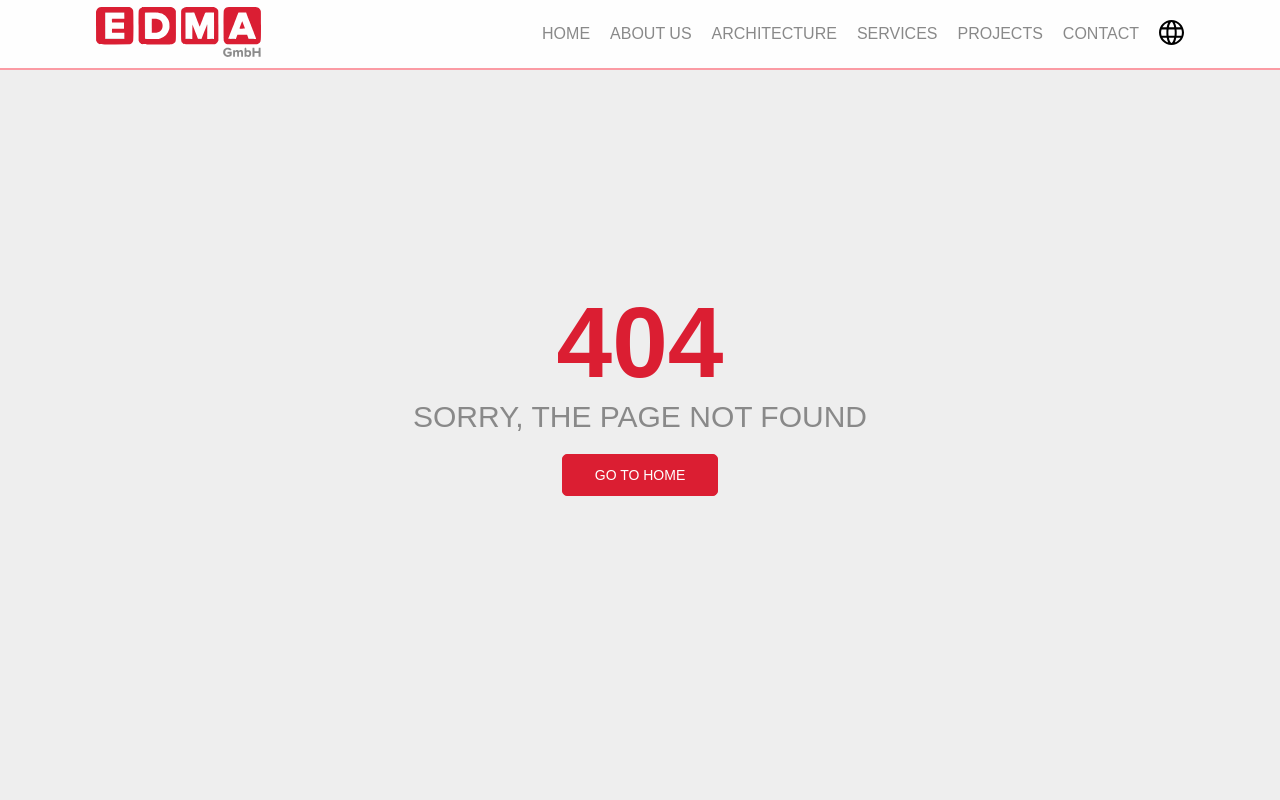
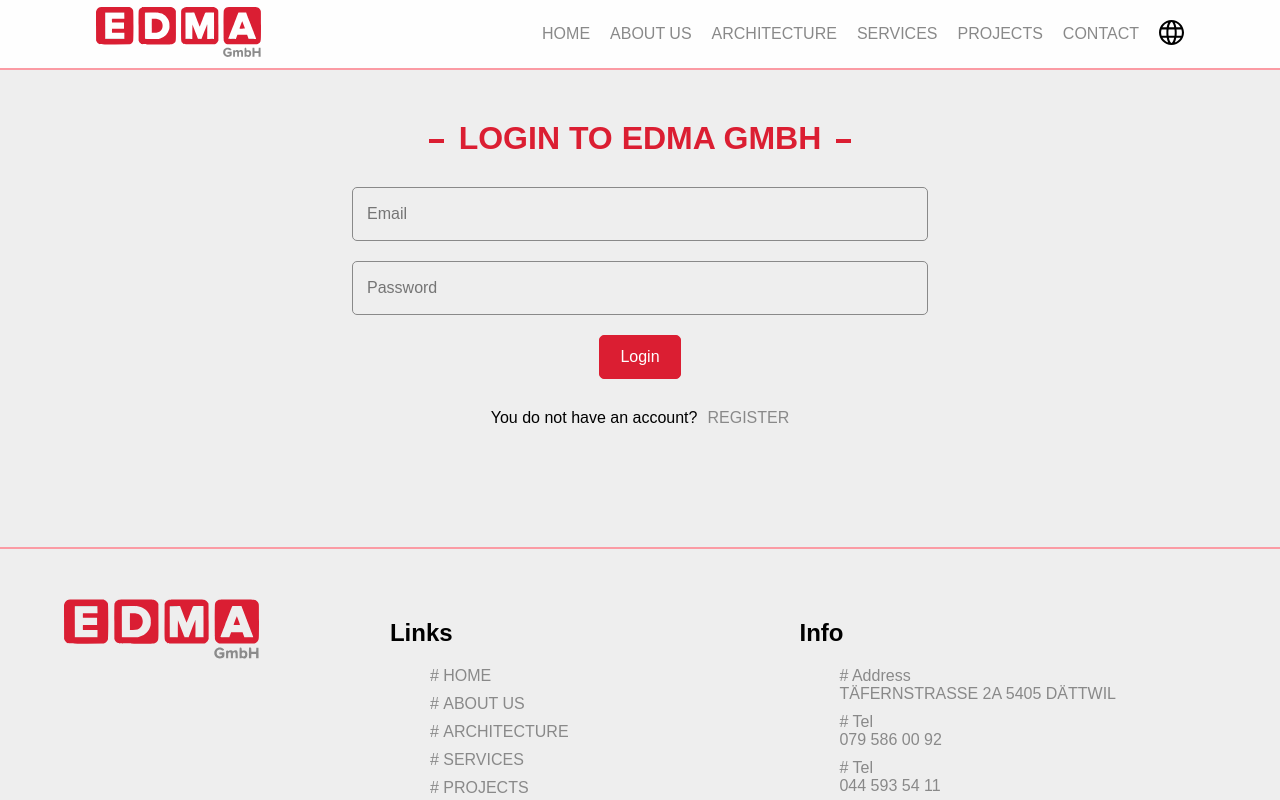
Before and after one commit to Fjolla2002/EDMA, a React (Create React App) app in the folder edma-fs/: page /login in a window 1280 px wide. Shown: the top 800 px of the page. Built offline with nearby package versions, Linux system fonts and the light colour scheme.

Commit message:
Added loggin in page and private routes

```diff
--- a/edma-fs/src/App.js
+++ b/edma-fs/src/App.js
@@ -1,5 +1,5 @@
 import './App.css';
-import {BrowserRouter, Routes, Route} from 'react-router-dom';
+import { BrowserRouter, Routes, Route } from 'react-router-dom';
 import HomePage from './pages/HomePage';
 import AboutUsPage from './pages/AboutUsPage';
 import ArchitecturePage from './pages/ArchitecturePage';
@@ -13,28 +13,36 @@
 import ScrollToTop from './components/ScrollToTop';
 import ErrorPage from './pages/ErrorPage';
 import RegisterPage from './pages/RegisterPage';
+import LoginPage from './pages/LoginPage';
+import PrivateRoute from './utils/PrivateRoute';
+import { getUser } from './utils/function';
 
 function App() {
+  const userSecretKey = getUser();
   return (
     <Language>
       <BrowserRouter>
-      <ScrollToTop/>
-      <Navbar/>
+        <ScrollToTop />
+        <Navbar />
         <Routes>
-          <Route path='/' element={<HomePage/>}/>
-          <Route path='/about-us' element={<AboutUsPage/>}/>
-          <Route path='/architecture' element={<ArchitecturePage/>}/>
-          <Route path='/services' element={<ServicesPage/>}/>
-          <Route path='/projects' element={<ProjectsPage/>}/>
-          <Route path='/projects/:title' element={<SingleProject/>}/>
-          <Route path='/contact' element={<ContactPage/>}/>
-          <Route path='/register' element={<RegisterPage/>}/>
-          <Route path='*' element={<ErrorPage/>}/>
+          <Route path='/login' element={<LoginPage />} />
+          <Route path='/register' element={<RegisterPage />} />
+          <Route element={<PrivateRoute user={userSecretKey}/>}>
+            <Route path='/' element={<HomePage />} exact/>
+            <Route path='/about-us' element={<AboutUsPage />} />
+            <Route path='/architecture' element={<ArchitecturePage />} />
+            <Route path='/services' element={<ServicesPage />} />
+            <Route path='/projects' element={<ProjectsPage />} />
+            <Route path='/projects/:title' element={<SingleProject />} />
+            <Route path='/contact' element={<ContactPage />} />
+          </Route>
+          <Route path='*' element={<ErrorPage />} />
         </Routes>
-        <Footer/>
+        <Footer />
       </BrowserRouter>
     </Language>
   );
 }
 
+
 export default App;
--- a/edma-fs/src/Context/Language.jsx
+++ b/edma-fs/src/Context/Language.jsx
@@ -4,6 +4,7 @@
 const initialState = {
     lang: localStorage.getItem("lang") || "en",
     users: JSON.parse(localStorage.getItem("users")) || [],
+    user: localStorage.getItem("users") || null
 };
 
 const Language = ({ children }) => {
--- a/edma-fs/src/Context/Reducer.jsx
+++ b/edma-fs/src/Context/Reducer.jsx
@@ -13,11 +13,29 @@
                 localStorage.setItem("users", JSON.stringify(newUsers));
                 return {
                     ...state,
-                    users: newUsers,
+                    users: newUser,
                 };
             } else {
                 return state;
             }
+            case "LOGIN":
+                const loggedUser = action.payload;
+                const emailExisting = state.users.find(user => user.email === loggedUser.email);
+                if (emailExisting) {
+                    if (loggedUser.password === emailExisting.password) {
+                        localStorage.setItem("user", JSON.stringify(loggedUser)); // Store user in localStorage
+                        return {
+                            ...state,
+                            user: loggedUser,
+                        };
+                    } else {
+                        return {
+                            ...state,
+                            user: null,
+                        };
+                    }
+                }
+                break;
 
         default:
             return state;
--- a/edma-fs/src/assets/data/dummydata.js
+++ b/edma-fs/src/assets/data/dummydata.js
@@ -532,6 +532,42 @@
                     ]
                 },
             ],
+        },
+        loginPage: {
+            title: "Inloggen Sie sich bei EDMA GmbH an",
+            accountExists: "Haben Sie kein Konto?",
+            signUp: "Registrieren",
+            register: "/register",
+            btnText: "Inloggen",
+            inputs: [
+                {
+                    name: "email",
+                    label: "Email",
+                    errors: [
+                        {
+                            error: "E-Mail existiert nicht"
+                        },
+                        {
+                            error: "E-Mail ist erforderlich"
+                        },
+                        {
+                            error: "Ungültige E-Mail-Adresse"
+                        }
+                    ]
+                },
+                {
+                    name: "password",
+                    label: "Passwort",
+                    errors: [
+                        {
+                            error: "Passwort wird benötigt"
+                        },
+                        {
+                            error: "Falsches Passwort"
+                        }
+                    ]
+                },
+            ],
         }
     },
     en: {
@@ -1026,6 +1062,42 @@
                     ]
                 },
             ],
+        },
+        loginPage: {
+            title: "Login to EDMA GmbH",
+            accountExists: "You do not have an account?",
+            signUp: "Register",
+            register: "/register",
+            btnText: "Login",
+            inputs: [
+                {
+                    name: "email",
+                    label: "Email",
+                    errors: [
+                        {
+                            error: "Email does not exists"
+                        },
+                        {
+                            error: "Email is required"
+                        },
+                        {
+                            error: "Invalid email address"
+                        }
+                    ]
+                },
+                {
+                    name: "password",
+                    label: "Password",
+                    errors: [
+                        {
+                            error: "Password is required"
+                        },
+                        {
+                            error: "Incorrect Password"
+                        }
+                    ]
+                },
+            ],
         }
     }
 }
--- /dev/null
+++ b/edma-fs/src/components/LoginRegister/Login.jsx
@@ -0,0 +1,103 @@
+import React, { useState, useContext } from "react";
+import { Context } from "../../Context/Language";
+import './style.scss';
+import Input from '../ContactComponents/Input';
+import SectionTitle from '../SectionTitle/SectionTitle';
+import { data } from "../../assets/data/dummydata";
+import {NavLink} from 'react-router-dom';
+
+const Login = () => {
+    const [{lang,users}, dispatch] = useContext(Context);
+    const [user, setUser] = useState({
+        email: "",
+        password: ""
+    })
+    const [errors, setErrors] = useState({});
+
+    const handleInputChange = (e) => {
+        const { name, value } = e.target;
+        setUser({
+            ...user,
+            [name]: value
+        });
+    };
+
+    const handleLogin = (e) => {
+        e.preventDefault();
+
+        const validation = {};
+        if(!user.email.trim() || user.email === "") {
+            validation.email = data[lang].loginPage.inputs[0].errors[1].error;
+        } else {
+            if(!/\S+@\S+\S\.\S+/.test(user.email)){
+                validation.email = data[lang].loginPage.inputs[0].errors[2].error;
+            }
+            if (!users.find(existingUser => existingUser.email === user.email)){
+                validation.email = data[lang].loginPage.inputs[0].errors[0].error;
+            }
+        }
+
+        if(!user.password.trim() || user.password === "") {
+            validation.password = data[lang].loginPage.inputs[1].errors[0].error;
+        } else if(user.password !== users.find(existingUser => existingUser.email === user.email).password) {
+            validation.password = data[lang].loginPage.inputs[1].errors[1].error;
+        }
+
+        setErrors(validation);
+
+        if (Object.keys(validation).length === 0) {
+            dispatch({
+                type: "LOGIN",
+                payload: user,
+            });
+            setUser({
+                email: "",
+                password: "",
+            });
+        }
+
+    };
+
+    return (
+        <div className="wrapper">
+            <div className="container">
+                <div className="form-wrapper">
+                    <div className="form-title">
+                        <SectionTitle
+                            title={data[lang].loginPage.title}
+                            beforeLine={true}
+                            afterLine={true}
+                        />
+                    </div>
+                    <form onSubmit={handleLogin}>
+                        <Input
+                            type="text"
+                            name="email"
+                            label={data[lang].loginPage.inputs[0].label}
+                            change={handleInputChange}
+                            value={user.email}
+                        />
+                        {errors.email && <span className="error-text">{errors.email}</span>}
+                        <Input
+                            type="password"
+                            name="password"
+                            label={data[lang].loginPage.inputs[1].label}
+                            change={handleInputChange}
+                            value={user.password}
+                        />
+                        {errors.password && <span className="error-text">{errors.password}</span>}
+                        <button type="submit">{data[lang].loginPage.btnText}</button>
+                    </form>
+                    <div className="has-account">
+                        <p>{data[lang].loginPage.accountExists}</p>
+                        <NavLink to={data[lang].loginPage.register}>
+                            {data[lang].loginPage.signUp}
+                        </NavLink>
+                    </div>
+                </div>
+            </div>
+        </div>
+    );
+};
+
+export default Login;
--- a/edma-fs/src/components/LoginRegister/Register.jsx
+++ b/edma-fs/src/components/LoginRegister/Register.jsx
@@ -6,7 +6,7 @@
 import { data } from "../../assets/data/dummydata";
 import {NavLink} from 'react-router-dom';
 
-const RegistrationForm = () => {
+const Registration = () => {
     const [{lang,users}, dispatch] = useContext(Context);
     const [newUserData, setNewUserData] = useState({
         username: "",
@@ -128,4 +128,4 @@
     );
 };
 
-export default RegistrationForm;
+export default Registration;
--- a/edma-fs/src/pages/LoginPage.jsx
+++ b/edma-fs/src/pages/LoginPage.jsx
@@ -1,8 +1,11 @@
-import React from 'react'
+import React from 'react';
+import Login from '../components/LoginRegister/Login';
 
 const LoginPage = () => {
   return (
-    <div>LoginPage</div>
+    <div>
+      <Login/>
+    </div>
   )
 }
 
--- /dev/null
+++ b/edma-fs/src/utils/PrivateRoute.jsx
@@ -0,0 +1,7 @@
+import { Outlet, Navigate } from 'react-router-dom';
+
+const PrivateRoute = ({ user }) => {
+  return user === "1" ? <Outlet /> : <Navigate to="/login" />;
+};
+
+export default PrivateRoute;
--- /dev/null
+++ b/edma-fs/src/utils/function.js
@@ -0,0 +1,10 @@
+const getUser = () => {
+    if (localStorage.getItem("user")) {
+        return "1";
+    }
+    return "0";
+};
+
+export {
+    getUser,
+}
```
